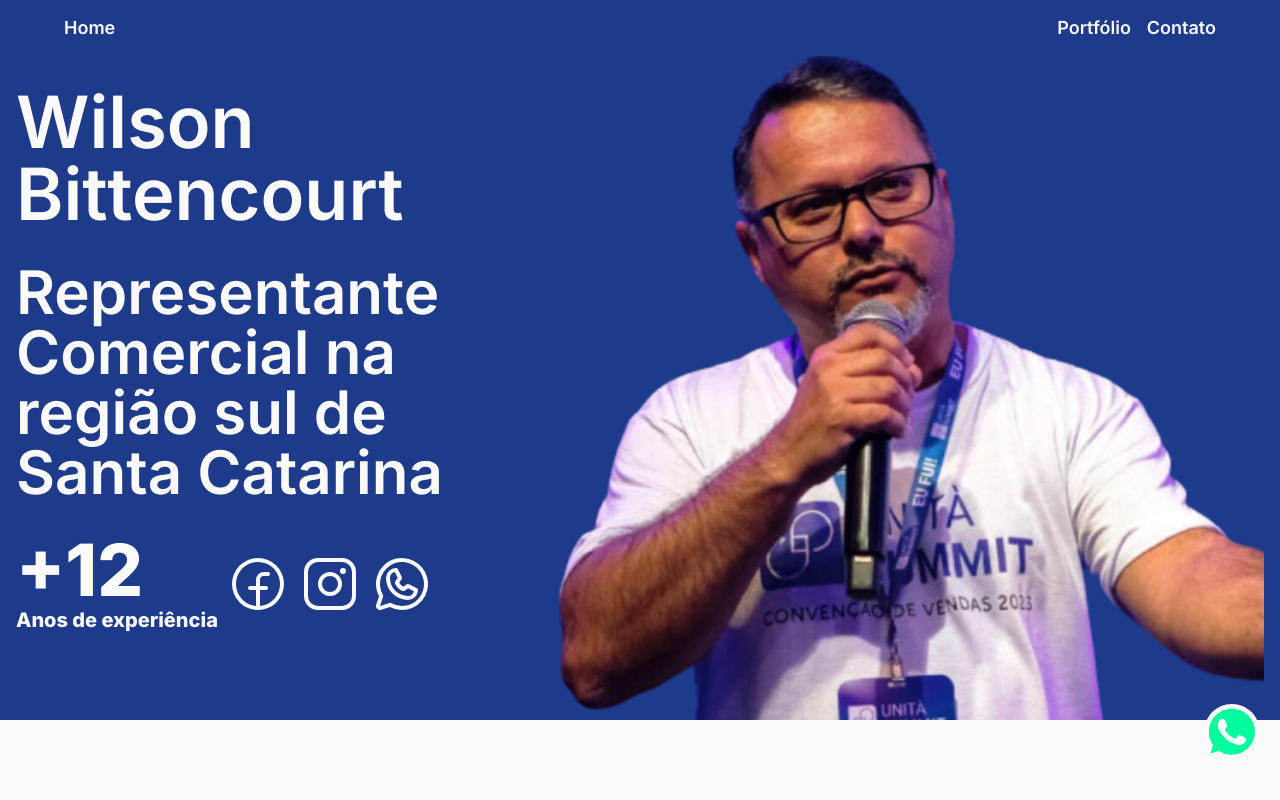
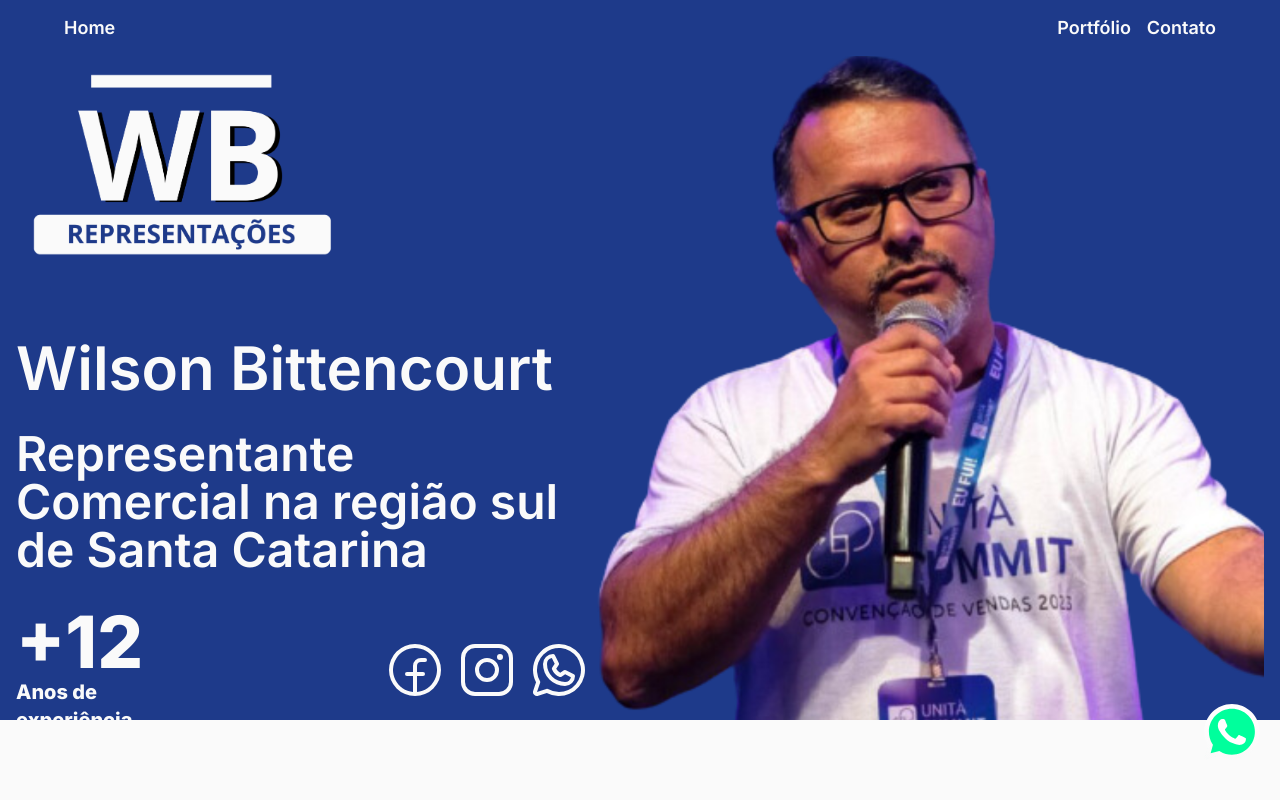
Before and after one commit to criative-se/wb-representacoes, a Next.js app: page / in a window 1280 px wide. Shown: the top 800 px of the page. Built offline with nearby package versions, Linux system fonts and the light colour scheme.

Commit message:
add wb representacoes logo

```diff
--- a/app/page.tsx
+++ b/app/page.tsx
@@ -14,9 +14,10 @@ export default function Home() {
         <section className="h-screen">
           <div className="sm:h-[640px] sm:justify-start flex justify-around items-center h-[720px] bg-blue-900 overflow-hidden px-4">
             <div className="sm:w-full sm:gap-0 sm:justify-evenly sm:h-[calc(100%-56px)] w-[45rem] flex flex-col gap-8">
-              <h1 className="sm:text-3xl md:text-4xl xl:text-7xl font-semibold text-zinc-50">Wilson Bittencourt</h1>
-              <h2 className="sm:text-3xl md:text-3xl xl:text-6xl font-semibold text-zinc-50">Representante Comercial na região sul de Santa Catarina</h2>
-              <div className="sm:flex-col flex gap-2 items-center">
+              <Image src='/logo.png' alt="Logotipo WB Representações" width={320} height={320} />
+              <h1 className="sm:text-3xl md:text-4xl xl:text-6xl font-semibold text-zinc-50">Wilson Bittencourt</h1>
+              <h2 className="sm:text-3xl md:text-3xl xl:text-5xl font-semibold text-zinc-50">Representante Comercial na região sul de Santa Catarina</h2>
+              <div className="sm:flex-col sm:gap-2 flex gap-60 items-center ">
                 <div className="block">
                   <p className="sm:text-5xl sm:text-center text-7xl font-extrabold text-zinc-50">+12</p>
                   <p className="sm:text-base text-xl font-extrabold text-zinc-50">Anos de experiência</p>
```
Also changed, not shown: public/logo.png (added).
